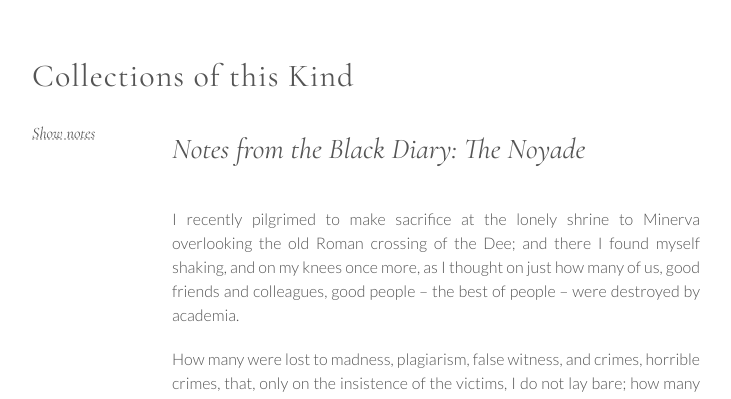
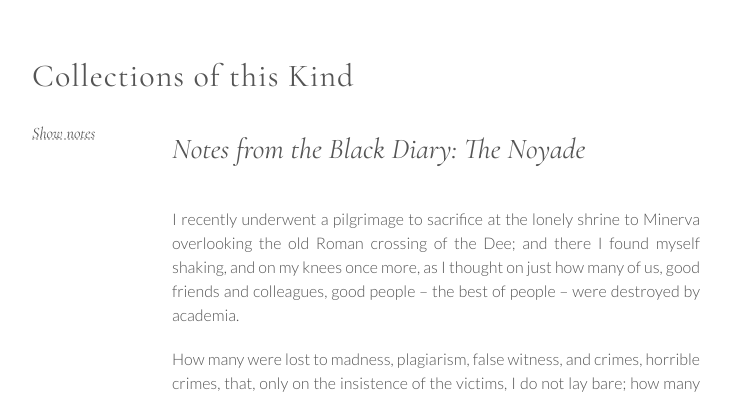
Before and after one commit to CollectionsOfThisKind/collectionsofthiskind.github.io, a Jekyll site: the page built from pages/diary/the-sacrifices.html, in a window 1280 px wide. Shown: the top 399 px of the page, without its empty margins (78-809 px from the left). Built offline with Jekyll 4.4.1, drawn with Linux system fonts in a browser that asks for light colours.

Commit message:
Add files via upload

```diff
--- a/pages/diary/the-sacrifices.html
+++ b/pages/diary/the-sacrifices.html
@@ -16,7 +16,7 @@ layout: page
 </div>
 
 <p>
-I recently pilgrimed to make sacrifice at the lonely shrine to Minerva overlooking the old Roman crossing of the Dee<span class=note>1</span>; and there I found myself shaking, and on my knees once more, as I
+I recently underwent a pilgrimage to sacrifice at the lonely shrine to Minerva overlooking the old Roman crossing of the Dee<span class=note>1</span>; and there I found myself shaking, and on my knees once more, as I
 thought on just how many of us, good friends and colleagues, good people &ndash; the best of people  &ndash; were destroyed by academia.
 </p>
 <p>
```
